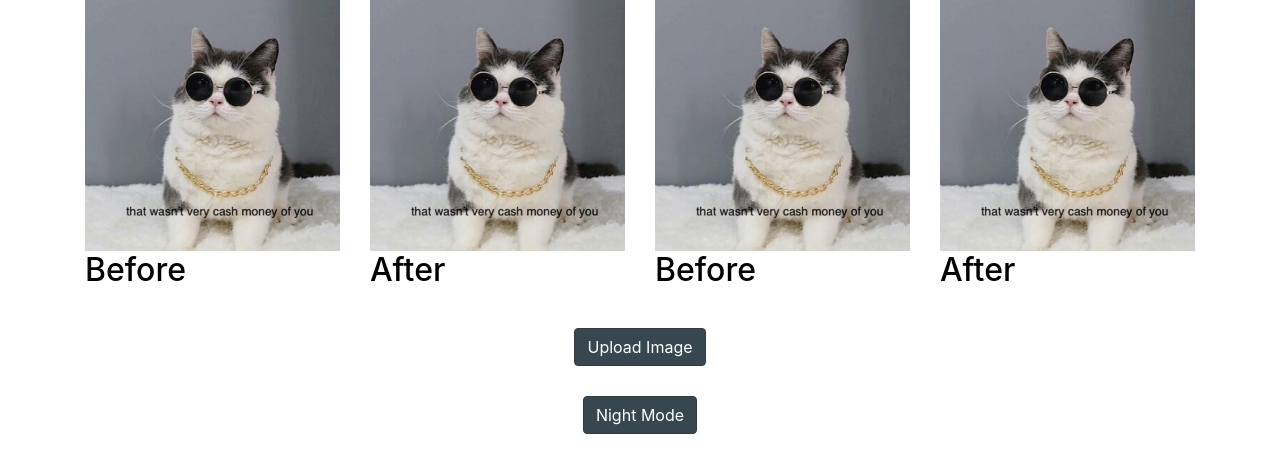
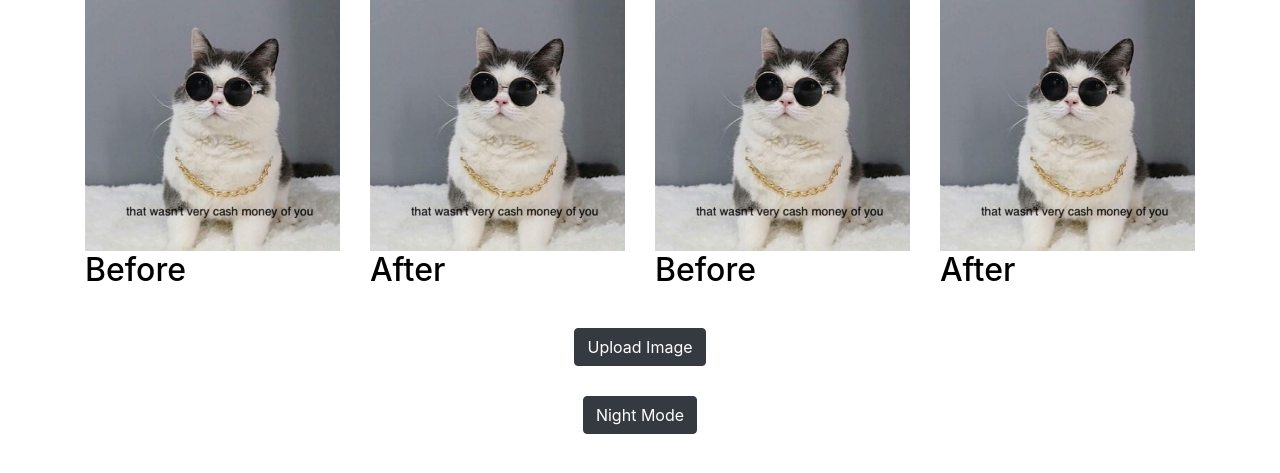
Before and after one commit to zgt/webPl, a PHP site: page / in a window 1280 px wide. Shown: the part 87-560 px from the top of the page. Run offline with PHP 8.4, Linux system fonts and the light colour scheme; some libraries are stand-ins or nearby versions.

Commit message:
garbonzo gabuckya

```diff
--- a/styles/main.css
+++ b/styles/main.css
@@ -20,7 +20,7 @@ body.light {
   color: #000;
 }
 
-body.light input{
+body.light input button{
   background-color: #37474f;
   color: #fff;
 }
```
